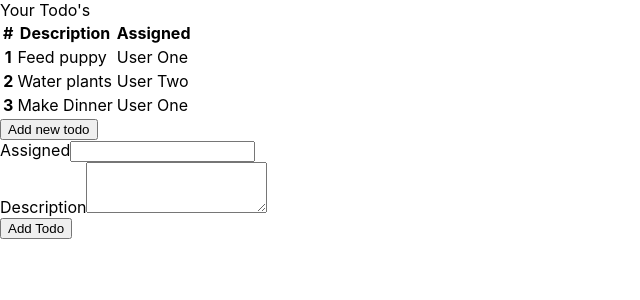
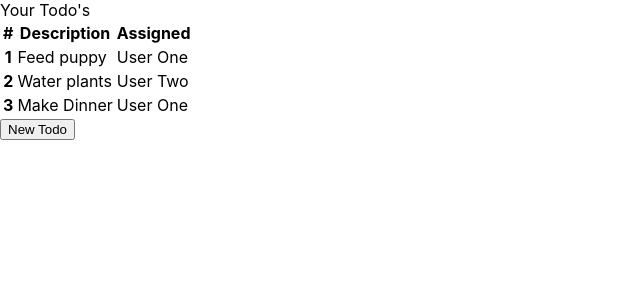
Before and after one commit to tahirkhan54321/Todo, a React (Create React App) app: page / in a window 1280 px wide. Shown: the top 300 px of the page, without its empty margins (0-640 px from the left). Built offline with nearby package versions, Linux system fonts and the light colour scheme; the HTML template or start-up script is replaced by a standard one.

Commit message:
conditional rendering added

```diff
--- a/src/App.js
+++ b/src/App.js
@@ -4,6 +4,7 @@
 import NewTodoForm from "./components/NewTodoForm";
 
 function App() {
+  const [showAddTodoForm, setShowAddTodoForm] = useState(false);
 
   const [todos, setTodos] = useState([
     { rowNumber: 1, rowDescription: "Feed puppy", rowAssigned: "User One" },
@@ -18,12 +19,12 @@
     } else {
       rowNumber = 1;
     }
-      const newTodo = {
-        rowNumber: todos.length + 1,
-        rowDescription: description,
-        rowAssigned: assigned,
-      };
-      setTodos(todos => [...todos, newTodo])
+    const newTodo = {
+      rowNumber: todos.length + 1,
+      rowDescription: description,
+      rowAssigned: assigned,
+    };
+    setTodos((todos) => [...todos, newTodo]);
   };
 
   const deleteTodo = (deleteTodoRowNumber) => {
@@ -31,8 +32,7 @@
       return value.rowNumber !== deleteTodoRowNumber;
     });
     setTodos(filtered); //todos are now just the filtered list
-  }
-
+  };
 
   return (
     <div className="mt-5 container">
@@ -40,13 +40,19 @@
         <div className="card-header">Your Todo's</div>
         <div className="card-body">
           <TodoTable todos={todos} deleteTodo={deleteTodo} />
-          <button className="btn btn-primary">
-            Add new todo
+          <button
+            onClick={() => setShowAddTodoForm(!showAddTodoForm)}
+            className="btn btn-primary"
+          >
+            {showAddTodoForm ? 'Close New Todo' : 'New Todo'}
           </button>
           {/* When the user clicks the "Add new todo" button, the addTodo
           function is called directly.
           This function appends a new to-do item to the todos state array. */}
-          <NewTodoForm addTodo={addTodo} />
+
+          {
+            showAddTodoForm && <NewTodoForm addTodo={addTodo} /> //conditional render
+          }
           {/* prop being passed to the NewTodoForm component.
           It passes the addTodo function from the parent App component
           to the NewTodoForm component. */}
```
